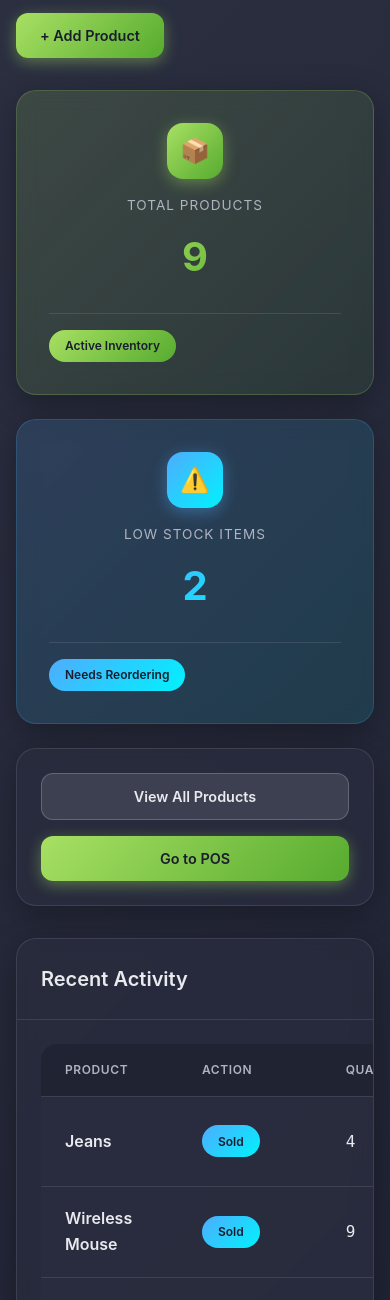
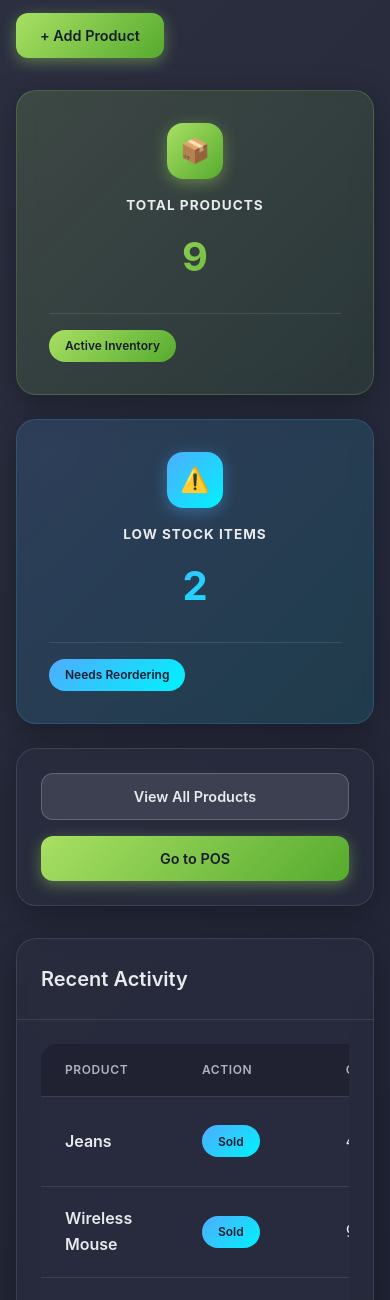
Before and after one commit to RakshitKashyap1/Retail-Management-System_Point-of-Sale, a Django app: page /inventory/dashboard/ in a window 390 px wide. Shown: the part 277-1577 px from the top of the page. Run offline with Django 5.2, Linux system fonts and the light colour scheme; a user stored in the database is signed in; data comes from the database, SQL or seed files in the repository; both versions use the stored data as it was after the commit.

Commit message:
Refactor color styles to use CSS variables
Updated inline and stylesheet color definitions in dashboard, product list, and sales list templates to use CSS variables (e.g., --text-primary, --text-secondary, --text-muted) for improved maintainability and theme consistency. Enhanced dashboard table responsiveness by wrapping it in a responsive div. Minor adjustment to discount percentage formatting in product list.

```diff
--- a/rms_pos/static/css/styles.css
+++ b/rms_pos/static/css/styles.css
@@ -281,7 +281,8 @@ nav {
 
 .stat-title {
     font-size: 0.85rem;
-    color: #b0b3c1;
+    color: var(--text-primary);
+    font-weight: 700;
     margin-bottom: 0.5rem;
     text-transform: uppercase;
     letter-spacing: 1px;
--- a/rms_pos/templates/inventory/dashboard.html
+++ b/rms_pos/templates/inventory/dashboard.html
@@ -59,9 +59,10 @@
 
 <div class="card" style="margin-top: 2rem;">
     <div class="card-header">
-        <h3 style="font-size: 1.25rem; font-weight: 600; color: #e8eaed;">Recent Activity</h3>
+        <h3 style="font-size: 1.25rem; font-weight: 600; color: var(--text-primary);">Recent Activity</h3>
     </div>
     <div class="card-body">
+        <div class="table-responsive">
             <table>
                 <thead>
                     <tr>
@@ -88,7 +89,8 @@
                     </tr>
                     {% empty %}
                     <tr>
-                    <td colspan="5" style="text-align: center; padding: 2rem; color: #6b6e7d;">No recent activity found.
+                        <td colspan="5" style="text-align: center; padding: 2rem; color: #6b6e7d;">No recent activity
+                            found.
                         </td>
                     </tr>
                     {% endfor %}
@@ -96,4 +98,5 @@
             </table>
         </div>
     </div>
+</div>
 {% endblock %}
--- a/rms_pos/templates/pos/sales_list.html
+++ b/rms_pos/templates/pos/sales_list.html
@@ -70,8 +70,8 @@
                             <div style="display: flex; flex-direction: column; gap: 0.25rem;">
                                 {% for item in sale.items.all %}
                                 <div style="font-size: 0.9rem;">
-                                    <span style="color: #e8eaed;">{{ item.product.name }}</span>
-                                    <span style="color: #6b6e7d;">x{{ item.quantity }}</span>
+                                    <span style="color: var(--text-primary);">{{ item.product.name }}</span>
+                                    <span style="color: var(--text-muted);">x{{ item.quantity }}</span>
                                 </div>
                                 {% endfor %}
                             </div>
```
Also changed, not shown: rms_pos/templates/inventory/product_list.html (+6 -7 lines), db.sqlite3. Lines whose indentation alone changed are shown as unchanged.
